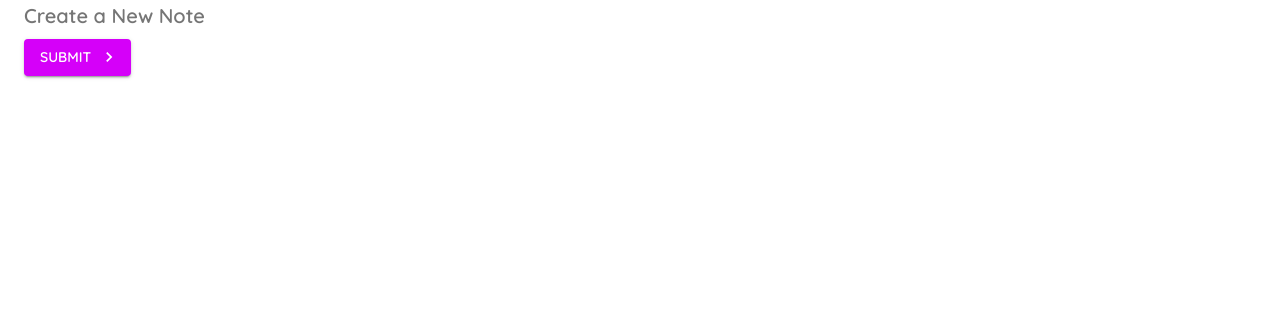
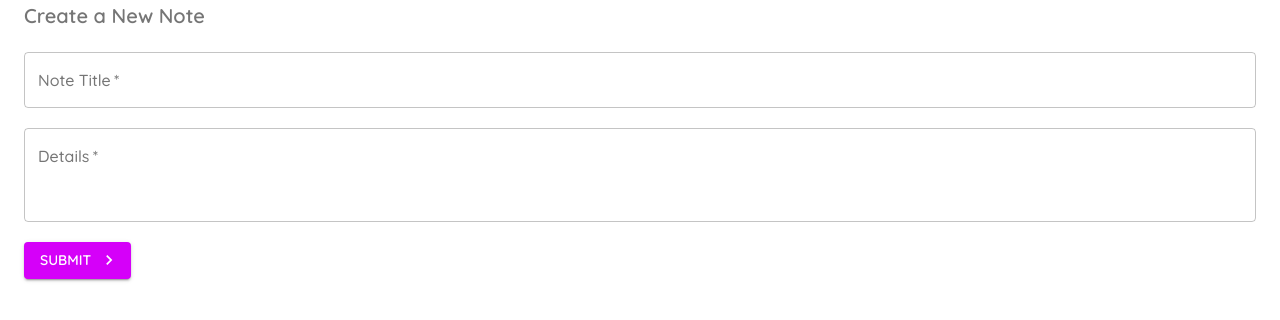
Before and after one commit to subashhB/material-ui-practice, a React (Create React App) app: page /create in a window 1280 px wide. Shown: the top 320 px of the page. Built offline with nearby package versions, Linux system fonts and the light colour scheme.

Commit message:
Text Fields

```diff
--- a/package.json
+++ b/package.json
@@ -12,6 +12,7 @@
     "react-dom": "^17.0.1",
     "react-router-dom": "^5.2.0",
     "react-scripts": "4.0.2",
+    "serve": "^14.2.0",
     "web-vitals": "^1.1.0"
   },
   "scripts": {
--- a/src/App.js
+++ b/src/App.js
@@ -3,6 +3,7 @@
 import Create from './pages/Create'
 import { createMuiTheme, ThemeProvider } from '@material-ui/core';
 import {purple} from '@material-ui/core/colors';
+import TextField from '@material-ui/core/TextField';
 
 const theme = createMuiTheme({
   palette:{
--- a/src/pages/Create.js
+++ b/src/pages/Create.js
@@ -1,16 +1,40 @@
-import React from 'react'
-import Typography from '@material-ui/core/Typography'
-import Button from '@material-ui/core/Button'
-import Container from '@material-ui/core/Container'
-import KeyboardArrowRightIcon from '@material-ui/icons/KeyboardArrowRight'
-import { makeStyles } from '@material-ui/core'
+import React from "react";
+import Typography from "@material-ui/core/Typography";
+import Button from "@material-ui/core/Button";
+import Container from "@material-ui/core/Container";
+import KeyboardArrowRightIcon from "@material-ui/icons/KeyboardArrowRight";
+import { makeStyles, TextField } from "@material-ui/core";
+import { useState } from "react";
 
 const useStyles = makeStyles({
-
-})
+  field: {
+    marginTop: 20,
+    marginBottom: 20,
+    display: "block",
+  },
+});
 
 export default function Create() {
-  const classes = useStyles()
+  const classes = useStyles();
+  const [title, setTitle] = useState('');
+  const [details, setDetails] = useState('');
+  const [titleError, setTitleError] = useState(false);
+  const [detailsError, setDetailsError] = useState(false);
+  const handleSubmit = (e) => {
+    e.preventDefault();
+    setTitleError(false)
+    setDetailsError(false)
+
+    if(title == ''){
+      setTitleError(true)
+    }
+    if(details == ''){
+      setDetailsError(true)
+    }
+    if (title && details) {
+      console.log(title, details);
+    }
+  };
 
   return (
     <Container size="sm">
@@ -23,18 +47,43 @@
       >
         Create a New Note
       </Typography>
-
+      <form noValidate autoComplete="off" onSubmit={handleSubmit}>
+        <TextField
+          onChange={(e) => {
+            setTitle(e.target.value);
+          }}
+          className={classes.field}
+          label="Note Title"
+          variant="outlined"
+          color="secondary"
+          error={titleError}
+          fullWidth
+          required
+        />
+        <TextField
+          onChange={(e) => {
+            setDetails(e.target.value);
+          }}
+          className={classes.field}
+          label="Details"
+          variant="outlined"
+          multiline
+          minRows="3"
+          color="secondary"
+          error={detailsError}
+          fullWidth
+          required
+        />
         <Button
           className={classes.btn}
-        onClick={() => console.log('you clicked me')}
           type="submit"
           color="secondary"
           variant="contained"
-        endIcon={<KeyboardArrowRightIcon />}>
+          endIcon={<KeyboardArrowRightIcon />}
+        >
           Submit
         </Button>
-
-
+      </form>
     </Container>
-  )
+  );
 }
```
Also changed, not shown: 1 other file (tests, documents, lock files or other folders). Lines whose indentation alone changed are shown as unchanged.
